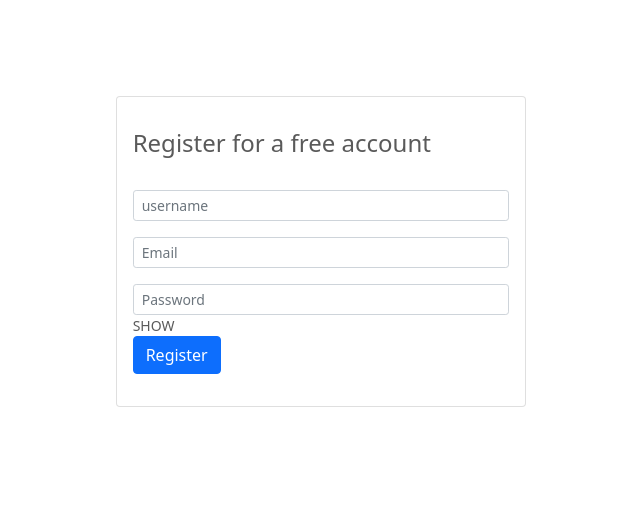
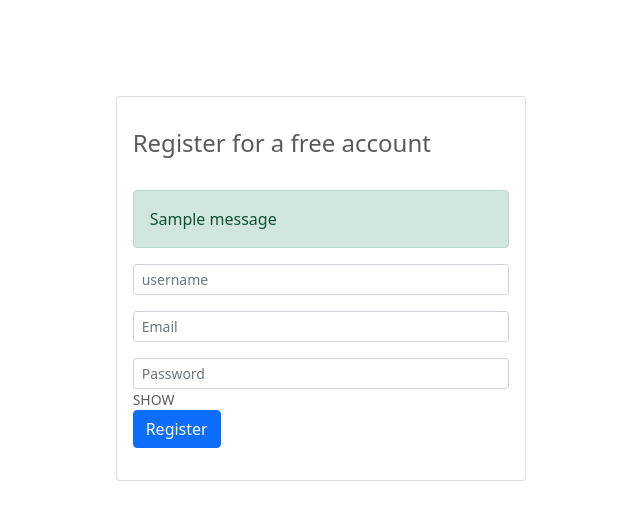
Before and after one commit to dharmicksai/UrbanCompanyNITK, a Django app: page /authentication/register in a window 1280 px wide. Shown: the top 520 px of the page, without its empty margins (319-959 px from the left). Run offline with Django 3.2, Linux system fonts and the light colour scheme; tables that the repository leaves empty hold one stand-in row (values such as "Sample post"); one stand-in notice (Sample message) is shown; some libraries are stand-ins or nearby versions.

Commit message:
Fixed message alerts

```diff
--- a/UC/UrbanCompanyNITK/templates/authentication/register.html
+++ b/UC/UrbanCompanyNITK/templates/authentication/register.html
@@ -14,10 +14,21 @@
         <div class="card-title py-3">
           <h4>Register for a free account</h4>
         </div>
+
+        {% if messages %}
+        <div class="messages">
+          {% for message in messages %}
+          <div{% if message.tags %} class="alert alert-sm alert-{{ message.tags }}"{% endif %}>
+              {{ message }}
+          </div>
+          {% endfor %}
+        </div>
+        {% endif %}
+
+
         <form action="{% url 'register' %}" method="post">
           {% csrf_token %}
 
-          {% include 'partials/_messages.html' %}
           <div class="form-group">
             <input
               type="text"
```
